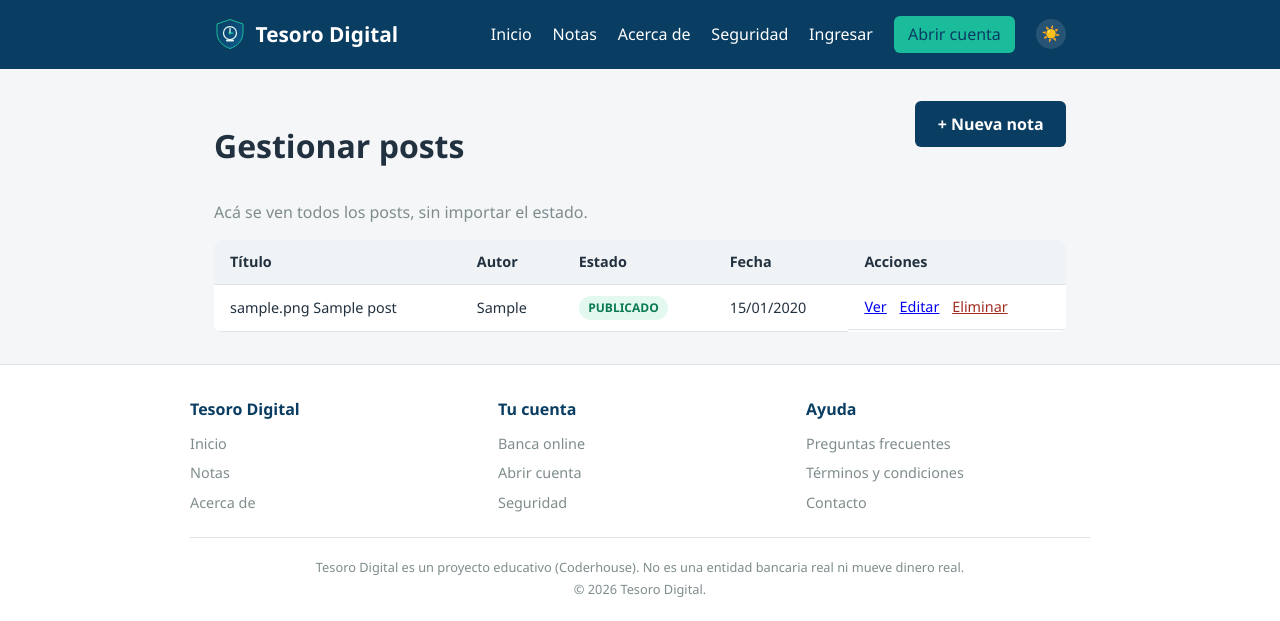
After one commit to nicred562/blog-tesoro-digital-coder, a Django app: page /notas/gestionar/ in a window 1280 px wide. The commit adds this page. Shown: the top 621 px of the page. Run offline with Django 5.2, Linux system fonts and the light colour scheme; tables that the repository leaves empty hold one stand-in row (values such as "Sample post").

Commit message:
Agregar CRUD de posts con imagenes (Preentrega 10)
Suma el campo Post.imagen (ImageField, opcional) y un CRUD completo
desde el propio sitio, sin login ni permisos (asi lo pide este
checkpoint):

- posts/forms.py: PostForm (ModelForm) con titulo, resumen, contenido,
  autor, estado, icono e imagen.
- Vistas crear_post, editar_post, eliminar_post (con confirmacion por
  GET/POST) y gestionar_posts (listado con TODOS los estados, para
  poder editar borradores que no aparecen en el listado publico).
- Templates post_form.html (con enctype multipart/form-data) y
  post_confirm_delete.html.
- lista_posts.html, detalle_post.html e inicio.html muestran la
  imagen cuando existe, y el icono (emoji) cuando no.
- MEDIA_URL/MEDIA_ROOT y el servido de media en desarrollo ya estaban
  configurados de una entrega anterior; Pillow ya estaba instalado.

El listado y el detalle publicos siguen filtrando por
estado="publicado" (sin cambios ahi); editar/eliminar funcionan sobre
cualquier estado.

```diff
--- a/posts/models.py
+++ b/posts/models.py
@@ -16,6 +16,7 @@ class Post(models.Model):
     fecha_creacion = models.DateTimeField(auto_now_add=True)
     estado = models.CharField(max_length=10, choices=Estado.choices, default=Estado.BORRADOR)
     icono = models.CharField(max_length=10, blank=True, default="📝")
+    imagen = models.ImageField(upload_to='posts/', null=True, blank=True)
 
     class Meta:
         ordering = ["-fecha_creacion"]
--- a/posts/static/posts/css/estilos.css
+++ b/posts/static/posts/css/estilos.css
@@ -318,6 +318,104 @@ body {
     border-radius: 20px;
 }
 
+/* Imagenes de posts */
+
+.tarjeta-post-imagen {
+    width: 100%;
+    height: 140px;
+    object-fit: cover;
+    border-radius: 8px;
+}
+
+.post-detalle-imagen {
+    width: 100%;
+    max-height: 360px;
+    object-fit: cover;
+    border-radius: 8px;
+    margin-bottom: 1rem;
+}
+
+.post-form-imagen-actual {
+    max-width: 220px;
+    border-radius: 8px;
+    display: block;
+    margin-bottom: 1rem;
+}
+
+.post-detalle-acciones {
+    display: flex;
+    gap: 0.8rem;
+    margin-top: 1.5rem;
+    padding-top: 1.5rem;
+    border-top: 1px solid var(--borde);
+}
+
+/* Listado y gestion de posts (CRUD) */
+
+.lista-posts-encabezado {
+    display: flex;
+    justify-content: space-between;
+    align-items: flex-start;
+    flex-wrap: wrap;
+    gap: 1rem;
+    margin-bottom: 1rem;
+}
+
+.lista-posts-acciones {
+    display: flex;
+    gap: 0.6rem;
+    flex-wrap: wrap;
+}
+
+.tabla-gestion {
+    width: 100%;
+    border-collapse: collapse;
+    background: var(--superficie);
+    border-radius: 8px;
+    overflow: hidden;
+}
+
+.tabla-gestion th,
+.tabla-gestion td {
+    padding: 0.7rem 1rem;
+    text-align: left;
+    border-bottom: 1px solid var(--borde);
+    font-size: 0.9rem;
+}
+
+.tabla-gestion th {
+    background-color: var(--superficie-2);
+}
+
+.tabla-gestion-acciones {
+    display: flex;
+    gap: 0.8rem;
+}
+
+.badge-estado-post {
+    display: inline-block;
+    font-size: 0.75rem;
+    font-weight: 700;
+    padding: 0.2rem 0.6rem;
+    border-radius: 20px;
+    text-transform: uppercase;
+}
+
+.badge-estado-post-publicado {
+    background: #e3f9f0;
+    color: var(--color-exito);
+}
+
+.badge-estado-post-borrador {
+    background: var(--superficie-2);
+    color: var(--texto-muted);
+}
+
+.badge-estado-post-archivado {
+    background: #fdecea;
+    color: var(--color-error);
+}
+
 .post-detalle-cuerpo {
     line-height: 1.7;
 }
@@ -439,6 +537,27 @@ section {
 
 .boton-secundario:hover {
     background-color: var(--superficie-2);
+}
+
+.boton-peligro {
+    display: inline-block;
+    background-color: var(--color-error);
+    color: #fff;
+    padding: 0.7rem 1.4rem;
+    border: none;
+    border-radius: 6px;
+    font-size: 1rem;
+    font-weight: 600;
+    cursor: pointer;
+    text-decoration: none;
+}
+
+.boton-peligro:hover {
+    background-color: #7f201a;
+}
+
+.enlace-peligro {
+    color: var(--color-error);
 }
 
 /* Mensajes (django.contrib.messages) */
--- /dev/null
+++ b/posts/templates/posts/gestionar_posts.html
@@ -0,0 +1,38 @@
+{% extends 'posts/base.html' %}
+
+{% block titulo %}Gestionar posts - Tesoro Digital{% endblock %}
+
+{% block content %}
+<div class="lista-posts-encabezado">
+    <h1>Gestionar posts</h1>
+    <a href="{% url 'crear_post' %}" class="boton">+ Nueva nota</a>
+</div>
+<p class="bajada-lista">Acá se ven todos los posts, sin importar el estado.</p>
+
+{% if posts %}
+<table class="tabla-gestion">
+    <thead>
+        <tr><th>Título</th><th>Autor</th><th>Estado</th><th>Fecha</th><th>Acciones</th></tr>
+    </thead>
+    <tbody>
+        {% for post in posts %}
+        <tr>
+            <td>{{ post.icono }} {{ post.titulo }}</td>
+            <td>{{ post.autor }}</td>
+            <td><span class="badge-estado-post badge-estado-post-{{ post.estado }}">{{ post.get_estado_display }}</span></td>
+            <td>{{ post.fecha_creacion|date:"d/m/Y" }}</td>
+            <td class="tabla-gestion-acciones">
+                {% if post.estado == 'publicado' %}
+                    <a href="{% url 'detalle_post' post.slug %}">Ver</a>
+                {% endif %}
+                <a href="{% url 'editar_post' post.slug %}">Editar</a>
+                <a href="{% url 'eliminar_post' post.slug %}" class="enlace-peligro">Eliminar</a>
+            </td>
+        </tr>
+        {% endfor %}
+    </tbody>
+</table>
+{% else %}
+<p>Todavía no hay ningún post cargado.</p>
+{% endif %}
+{% endblock %}
--- a/posts/templates/posts/inicio.html
+++ b/posts/templates/posts/inicio.html
@@ -20,7 +20,11 @@
     <div class="grilla-posts">
         {% for post in posts_destacados %}
         <a href="{% url 'detalle_post' post.slug %}" class="tarjeta-post">
-            <span class="tarjeta-post-icono">{{ post.icono }}</span>
+            {% if post.imagen %}
+                <img src="{{ post.imagen.url }}" alt="{{ post.titulo }}" class="tarjeta-post-imagen">
+            {% else %}
+                <span class="tarjeta-post-icono">{{ post.icono }}</span>
+            {% endif %}
             <h2>{{ post.titulo }}</h2>
             <p>{{ post.resumen|default:post.contenido|truncatewords:20 }}</p>
             <div class="tarjeta-post-meta">
--- a/posts/urls.py
+++ b/posts/urls.py
@@ -5,9 +5,14 @@ from . import views
 urlpatterns = [
     path('', views.inicio, name='inicio'),
     path('acerca/', views.acerca, name='acerca'),
-    path('notas/', views.lista_posts, name='lista_posts'),
-    path('notas/<slug:slug>/', views.detalle_post, name='detalle_post'),
     path('ayuda/', views.ayuda, name='ayuda'),
     path('terminos/', views.terminos, name='terminos'),
     path('contacto/', views.contacto, name='contacto'),
+
+    path('notas/', views.lista_posts, name='lista_posts'),
+    path('notas/gestionar/', views.gestionar_posts, name='gestionar_posts'),
+    path('notas/crear/', views.crear_post, name='crear_post'),
+    path('notas/<slug:slug>/editar/', views.editar_post, name='editar_post'),
+    path('notas/<slug:slug>/eliminar/', views.eliminar_post, name='eliminar_post'),
+    path('notas/<slug:slug>/', views.detalle_post, name='detalle_post'),
 ]
--- a/posts/views.py
+++ b/posts/views.py
@@ -1,5 +1,7 @@
-from django.shortcuts import get_object_or_404, render
+from django.contrib import messages
+from django.shortcuts import get_object_or_404, redirect, render
 
+from .forms import PostForm
 from .models import Post
 
 
@@ -35,3 +37,49 @@ def lista_posts(request):
 def detalle_post(request, slug):
     post = get_object_or_404(Post, slug=slug, estado=Post.Estado.PUBLICADO)
     return render(request, 'posts/detalle_post.html', {'post': post})
+
+
+def gestionar_posts(request):
+    """Listado con TODOS los posts (cualquier estado), para crear/editar/borrar."""
+    posts = Post.objects.all()
+    return render(request, 'posts/gestionar_posts.html', {'posts': posts})
+
+
+def crear_post(request):
+    if request.method == 'POST':
+        form = PostForm(request.POST, request.FILES)
+        if form.is_valid():
+            post = form.save()
+            messages.success(request, f"Post '{post.titulo}' creado.")
+            return redirect('gestionar_posts')
+    else:
+        form = PostForm()
+
+    return render(request, 'posts/post_form.html', {'form': form, 'titulo_pagina': 'Nueva nota'})
+
+
+def editar_post(request, slug):
+    post = get_object_or_404(Post, slug=slug)
+
+    if request.method == 'POST':
+        form = PostForm(request.POST, request.FILES, instance=post)
+        if form.is_valid():
+            form.save()
+            messages.success(request, f"Post '{post.titulo}' actualizado.")
+            return redirect('gestionar_posts')
+    else:
+        form = PostForm(instance=post)
+
+    return render(request, 'posts/post_form.html', {'form': form, 'post': post, 'titulo_pagina': 'Editar nota'})
+
+
+def eliminar_post(request, slug):
+    post = get_object_or_404(Post, slug=slug)
+
+    if request.method == 'POST':
+        titulo = post.titulo
+        post.delete()
+        messages.info(request, f"Post '{titulo}' eliminado.")
+        return redirect('gestionar_posts')
+
+    return render(request, 'posts/post_confirm_delete.html', {'post': post})
```
Also changed, not shown: posts/forms.py (added, +18 -0 lines), posts/templates/posts/detalle_post.html (+13 -2 lines), posts/templates/posts/lista_posts.html (+15 -3 lines), posts/templates/posts/post_confirm_delete.html (added, +15 -0 lines), posts/templates/posts/post_form.html (added, +22 -0 lines), README.md, posts/migrations/0002_post_imagen.py (added).
